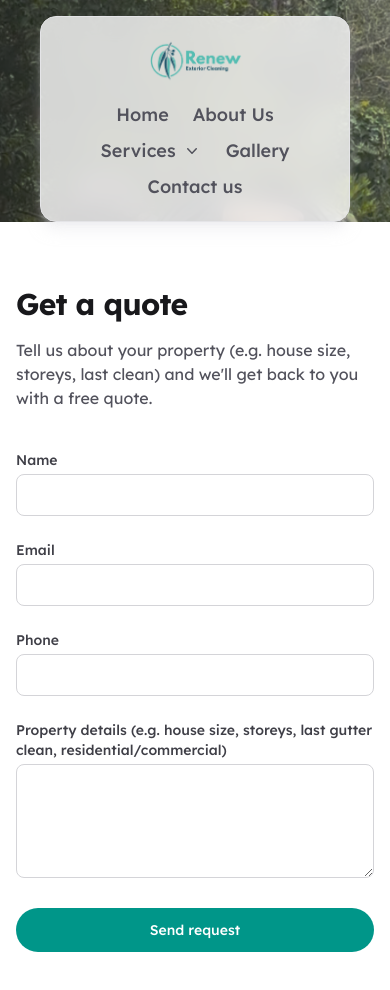
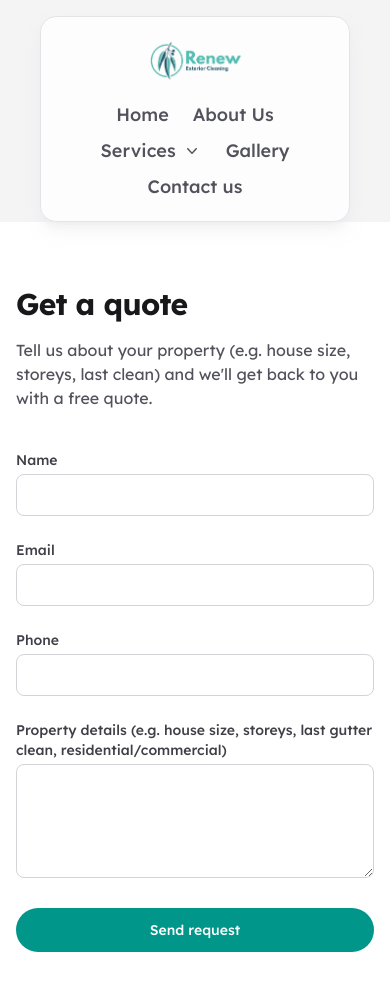
Before and after one commit to wenma843-byte/gutter-cleaning, a Next.js app: page /contact in a window 390 px wide. Shown: the top 990 px of the page. Built offline with nearby package versions, Linux system fonts and the light colour scheme.

Commit message:
Fix the dropdown box not clipped

```diff
--- a/src/app/AboutUs/AboutUs.js
+++ b/src/app/AboutUs/AboutUs.js
@@ -33,7 +33,7 @@ export default function AboutUs() {
   const services = useServices();
 
   return (
-    <div className="bg-white">
+    <div>
       <section className="mx-auto max-w-6xl px-4 py-16 sm:px-6 sm:py-24">
         <h1 className="text-center text-4xl font-bold tracking-tight text-zinc-900 sm:text-5xl">
           Our services
--- a/src/app/contact/page.js
+++ b/src/app/contact/page.js
@@ -23,7 +23,7 @@ export default function Contact() {
   }
 
   return (
-    <div className="bg-white">
+    <div className="min-h-screen bg-white">
       <section className="mx-auto max-w-2xl px-4 py-16 sm:px-6 sm:py-24">
         <h1 className="text-3xl font-bold tracking-tight text-zinc-900 sm:text-4xl">
           Get a quote
--- a/src/app/gallery/page.js
+++ b/src/app/gallery/page.js
@@ -5,7 +5,7 @@ export const metadata = {
 
 export default function GalleryPage() {
   return (
-    <div className="bg-white">
+    <div>
       <section className="mx-auto max-w-5xl px-4 py-16 sm:px-6 sm:py-24">
         <h1 className="text-4xl font-bold tracking-tight text-zinc-900 sm:text-5xl">
           Before & after
--- a/src/app/globals.css
+++ b/src/app/globals.css
@@ -1,7 +1,7 @@
 @import "tailwindcss";
 
 :root {
-  --background: #ffffff;
+  --background: #f4f4f5; /* zinc-100, grey; home/contact override with their own backgrounds */
   --foreground: #18181b;
   --accent: #0d9488;
   --accent-hover: #0f766e;
--- a/src/app/layout.js
+++ b/src/app/layout.js
@@ -4,7 +4,6 @@ import Image from "next/image";
 import NavServicesDropdown from "./components/NavServicesDropdown";
 import "./globals.css";
 import RenewLogo from "../RENEW LOGO NO BACKGROUND.png";
-import homeBackground from "../Background.jpg";
 
 const lexend = Lexend({
   variable: "--font-lexend",
@@ -21,7 +20,7 @@ function Nav() {
   return (
     <header className="z-40 bg-transparent px-10 pt-4 sm:px-12 sm:pt-6 md:sticky md:top-0">
       <nav
-        className="flex min-w-0 w-full flex-col items-center justify-between gap-4 overflow-hidden rounded-2xl border border-zinc-200 bg-white/80 px-6 py-5 shadow-lg shadow-zinc-200/50 backdrop-blur-md sm:flex-row sm:px-8 lg:px-20"
+        className="flex min-w-0 w-full flex-col items-center justify-between gap-4 overflow-visible rounded-2xl border border-zinc-200 bg-white/80 px-6 py-5 shadow-lg shadow-zinc-200/50 backdrop-blur-md sm:flex-row sm:px-8 lg:px-20"
         aria-label="Main navigation"
       >
         <Link
@@ -69,19 +68,7 @@ function Nav() {
 export default function RootLayout({ children }) {
   return (
     <html lang="en">
-      <body className={`${lexend.variable} relative min-h-screen antialiased bg-transparent font-sans text-zinc-900`}>
-        <div
-          className="hero-background-image fixed inset-0 -z-10 bg-cover bg-center bg-no-repeat"
-          style={{
-            backgroundImage: `url(${homeBackground.src})`,
-            opacity: 0.8,
-          }}
-          aria-hidden
-        />
-        <div
-          className="fixed inset-0 -z-10 bg-gradient-to-r from-black/50 to-black/20"
-          aria-hidden
-        />
+      <body className={`${lexend.variable} relative min-h-screen antialiased bg-zinc-100 font-sans text-zinc-900`}>
         <Nav />
         {children}
       </body>
--- a/src/app/page.js
+++ b/src/app/page.js
@@ -1,5 +1,6 @@
 import Link from "next/link";
 import { services } from "@/data/services";
+import homeBackground from "@/Background.jpg";
 
 // Replace with your Google Business review page URL (from Google Business Profile → Share review form)
 const GOOGLE_REVIEW_URL =
@@ -44,6 +45,19 @@ function GoogleGLogo({ className }) {
 export default function Home() {
   return (
     <div>
+      {/* Home-only background: image + gradient so hero and nav area match; other pages use body bg */}
+      <div
+        className="hero-background-image fixed inset-0 -z-10 bg-cover bg-center bg-no-repeat"
+        style={{
+          backgroundImage: `url(${homeBackground.src})`,
+          opacity: 0.8,
+        }}
+        aria-hidden
+      />
+      <div
+        className="fixed inset-0 -z-10 bg-gradient-to-r from-black/50 to-black/20"
+        aria-hidden
+      />
       {/* Hero – MINT-style layout: Google rating, headline, sub-headline, CTA */}
       <section className="relative min-h-[60vh] px-4 py-20 sm:px-6 sm:py-28">
         <div className="relative mx-auto max-w-5xl">
--- a/src/app/services/[slug]/page.js
+++ b/src/app/services/[slug]/page.js
@@ -20,7 +20,7 @@ export default async function ServiceDetailPage({ params }) {
   if (!service) notFound();
 
   return (
-    <div className="bg-white">
+    <div>
       <section className="mx-auto max-w-3xl px-4 py-16 sm:px-6 sm:py-24">
         <Link
           href="/AboutUs"
```
